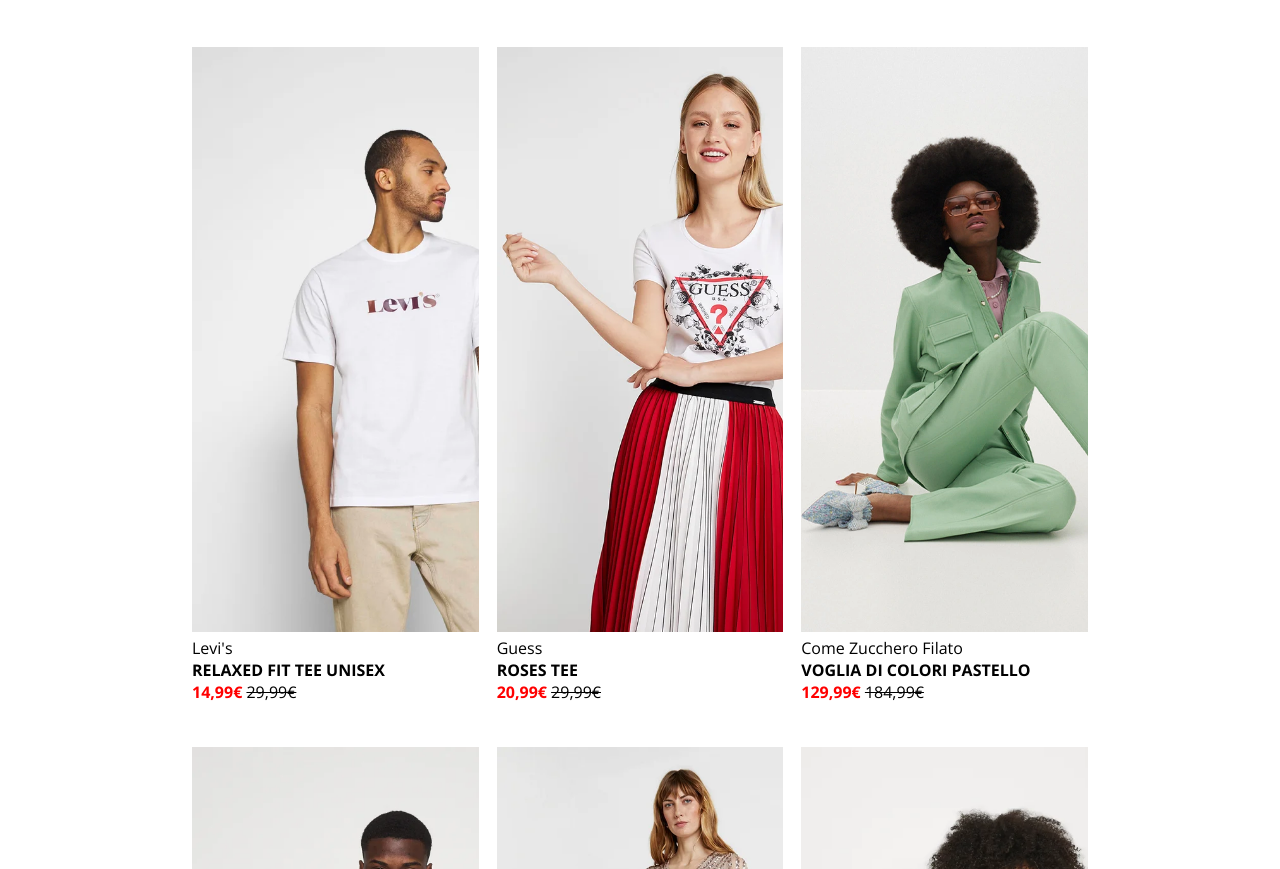
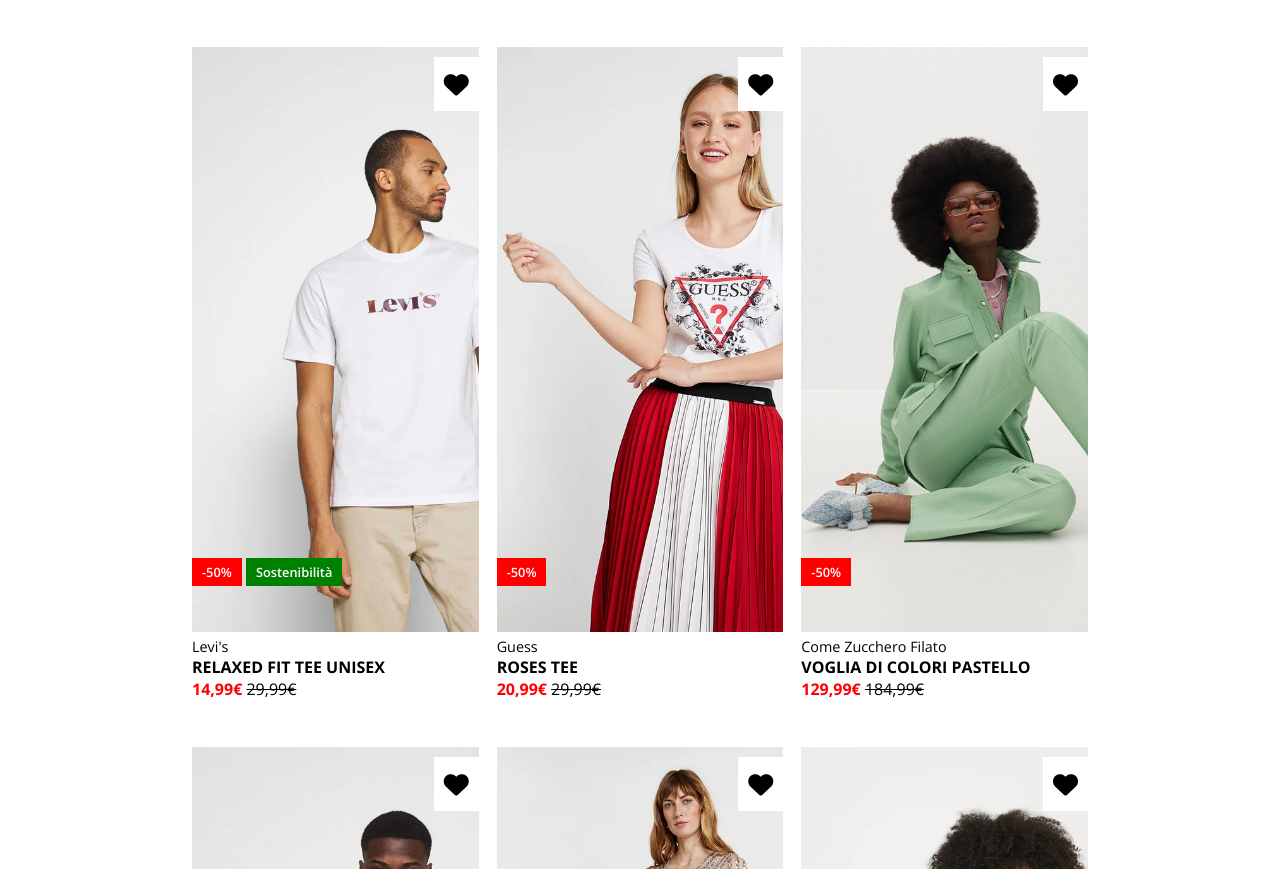
Before and after one commit to AlessandroCarrozza/html-css-boolando, a plain HTML site: page index.html in a window 1280 px wide. Shown: the part 83-952 px from the top of the page. Drawn offline with nearby package versions, Linux system fonts and the light colour scheme.

Commit message:
Main completato

```diff
--- a/css/style.css
+++ b/css/style.css
@@ -74,7 +74,13 @@ main .column-products .photo{
     height: 90%;
     width: 100%;
     background-size: cover;
+    position: relative;
 }
+
+main .photo.one{
+    background-image: url("../img/1b.webp");
+}
+
 
 main .photo.one{
     background-image: url("../img/1.webp");
@@ -117,3 +123,43 @@ main .info-product .normal-price{
     font-weight: 400;
     text-decoration: line-through;
 }
+
+main .info-product > span:first-child{
+    font-size: 0.9em;
+}
+
+main .photo .heart{
+    font-size: 25px;
+    background-color: white;
+    padding: 10px;
+    position: absolute;
+    right: 0;
+    top: 10px;
+}
+
+main .photo .heart:active{
+    color: red;
+}
+
+main .labels{
+    display: inline-block;
+    position: absolute;
+    bottom: 50px;
+}
+
+main .labels > span{
+    padding: 5px 10px;
+    color: white;
+    font-size: 0.8em;
+    font-weight: 600;
+}
+
+main .labels .label-red{
+    background-color: red;
+}
+
+main .labels .label-green{
+    background-color: green;
+}
+
+/* ------------- fine main -------------- */
--- a/index.html
+++ b/index.html
@@ -34,11 +34,21 @@
     <!-- fine header -->
 
 
+    <!-- inizio main -->
+    <main>
 
-    <main>
+        <!-- prima colonna di prodotti -->
         <div class="column-products flex">
             <div class="product">
-                <div class="photo one"></div>
+                <div class="photo one">
+                    <span class="heart">
+                        <i class="fa-sharp fa-solid fa-heart"></i>
+                    </span>
+                    <div class="labels">
+                        <span class="label-red">-50%</span>
+                        <span class="label-green">Sostenibilità</span>
+                    </div>
+                </div>
                 <div class="info-product">
                     <span>Levi's</span>
                     <span class="name-product"><strong>RELAXED FIT TEE UNISEX</strong></span>
@@ -50,7 +60,14 @@
             </div>
 
             <div class="product">
-                <div class="photo two"></div>
+                <div class="photo two">
+                    <span class="heart">
+                        <i class="fa-sharp fa-solid fa-heart"></i>
+                    </span>
+                    <div class="labels">
+                        <span class="label-red">-50%</span>
+                    </div>
+                </div>
                 <div class="info-product">
                     <span>Guess</span>
                     <span class="name-product"><strong>ROSES TEE</strong></span>
@@ -62,7 +79,14 @@
             </div>
 
             <div class="product">
-                <div class="photo three"></div>
+                <div class="photo three">
+                    <span class="heart">
+                        <i class="fa-sharp fa-solid fa-heart"></i>
+                    </span>
+                    <div class="labels">
+                        <span class="label-red">-50%</span>
+                    </div>
+                </div>
                 <div class="info-product">
                     <span>Come Zucchero Filato</span>
                     <span class="name-product"><strong>VOGLIA DI COLORI PASTELLO</strong></span>
@@ -75,10 +99,18 @@
         </div>
 
 
-
+        <!-- seconda colonna di prodotti -->
         <div class="column-products flex">
             <div class="product">
-                <div class="photo four"></div>
+                <div class="photo four">
+                    <span class="heart">
+                        <i class="fa-sharp fa-solid fa-heart"></i>
+                    </span>
+                    <div class="labels">
+                        <span class="label-red">-50%</span>
+                        <span class="label-green">Sostenibilità</span>
+                    </div>
+                </div>
                 <div class="info-product">
                     <span>Levi's</span>
                     <span class="name-product"><strong>TEE UNISEX</strong></span>
@@ -90,7 +122,11 @@
             </div>
 
             <div class="product">
-                <div class="photo five"></div>
+                <div class="photo five">
+                    <span class="heart">
+                        <i class="fa-sharp fa-solid fa-heart"></i>
+                    </span>
+                </div>
                 <div class="info-product">
                     <span>Maya Deluxe</span>
                     <span class="name-product"><strong>STRIPE BODICE</strong></span>
@@ -101,7 +137,14 @@
             </div>
 
             <div class="product">
-                <div class="photo six"></div>
+                <div class="photo six">
+                    <span class="heart">
+                        <i class="fa-sharp fa-solid fa-heart"></i>
+                    </span>
+                    <div class="labels">
+                        <span class="label-green">Sostenibilità</span>
+                    </div>
+                </div>
                 <div class="info-product">
                     <span>Esprit</span>
                     <span class="name-product"><strong>MAGLIONE - BLACK</strong></span>
@@ -111,7 +154,7 @@
                 </div>
             </div>
         </div>
-
     </main>
+    <!-- fine main -->
 </body>
 </html>
```
